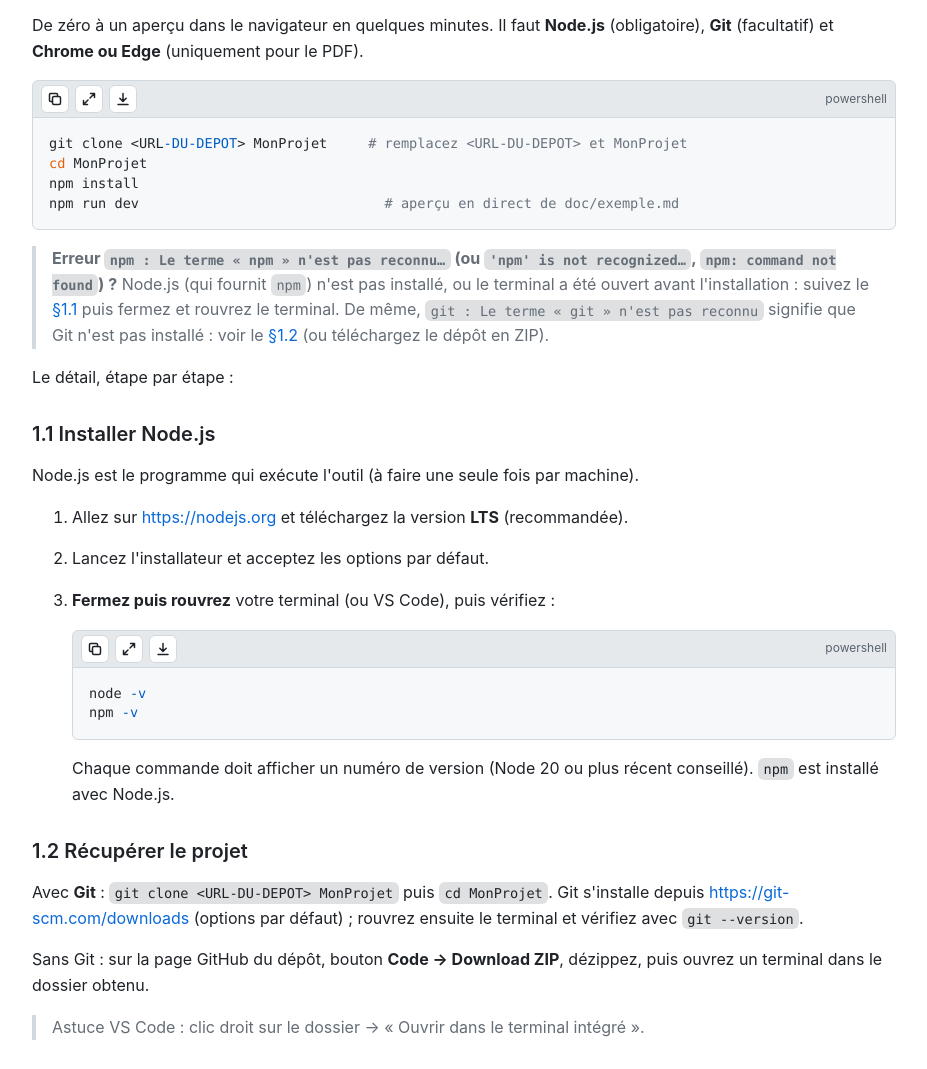
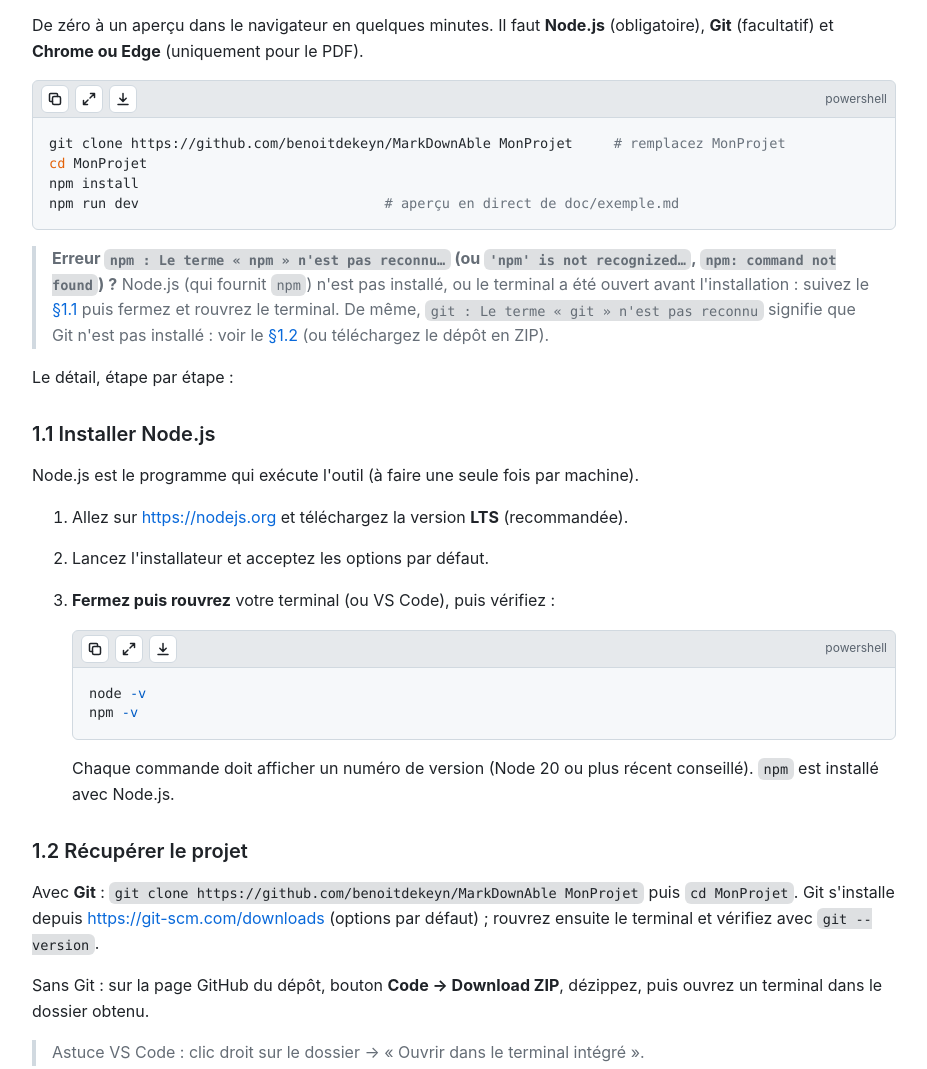
Before and after one commit to benoitdekeyn/MarkDownAble, a website: page README.html in a window 1280 px wide. Shown: the part 938-2007 px from the top of the page, without its empty margins (336-1263 px from the left). Drawn offline with Linux system fonts and the light colour scheme.

Commit message:
update Readme URL repo

```diff
--- a/README.html
+++ b/README.html
@@ -366,7 +366,7 @@ li.task-item { list-style: none; }
 <hr>
 <h2 id="1-démarrage-rapide">1. Démarrage rapide<a class="anchor" href="#1-démarrage-rapide" aria-label="Lien vers cette section">#</a></h2>
 <p>De zéro à un aperçu dans le navigateur en quelques minutes. Il faut <strong>Node.js</strong> (obligatoire), <strong>Git</strong> (facultatif) et <strong>Chrome ou Edge</strong> (uniquement pour le PDF).</p>
-<div class="code-block"><div class="code-frame" data-lang="powershell"><div class="code-bar"><div class="code-actions"><button class="copy-btn" type="button" title="Copier le code" aria-label="Copier le code"></button><button class="expand-btn" type="button" title="Agrandir le code" aria-label="Agrandir le code"></button><button class="download-btn" type="button" title="Télécharger le code" aria-label="Télécharger le code"></button></div><span class="code-lang">powershell</span></div><pre><code class="hljs language-powershell">git clone &lt;URL<span class="hljs-literal">-DU-DEPOT</span>&gt; MonProjet     <span class="hljs-comment"># remplacez &lt;URL-DU-DEPOT&gt; et MonProjet</span>
+<div class="code-block"><div class="code-frame" data-lang="powershell"><div class="code-bar"><div class="code-actions"><button class="copy-btn" type="button" title="Copier le code" aria-label="Copier le code"></button><button class="expand-btn" type="button" title="Agrandir le code" aria-label="Agrandir le code"></button><button class="download-btn" type="button" title="Télécharger le code" aria-label="Télécharger le code"></button></div><span class="code-lang">powershell</span></div><pre><code class="hljs language-powershell">git clone https://github.com/benoitdekeyn/MarkDownAble MonProjet     <span class="hljs-comment"># remplacez MonProjet</span>
 <span class="hljs-built_in">cd</span> MonProjet
 npm install
 npm run dev                              <span class="hljs-comment"># aperçu en direct de doc/exemple.md</span>
@@ -393,7 +393,7 @@ npm <span class="hljs-literal">-v</span>
 </li>
 </ol>
 <h3 id="12-récupérer-le-projet">1.2 Récupérer le projet<a class="anchor" href="#12-récupérer-le-projet" aria-label="Lien vers cette section">#</a></h3>
-<p>Avec <strong>Git</strong> : <code>git clone &lt;URL-DU-DEPOT&gt; MonProjet</code> puis <code>cd MonProjet</code>. Git s'installe depuis <a href="https://git-scm.com/downloads" target="_blank" rel="noopener noreferrer">https://git-scm.com/downloads</a> (options par défaut) ; rouvrez ensuite le terminal et vérifiez avec <code>git --version</code>.</p>
+<p>Avec <strong>Git</strong> : <code>git clone https://github.com/benoitdekeyn/MarkDownAble MonProjet</code> puis <code>cd MonProjet</code>. Git s'installe depuis <a href="https://git-scm.com/downloads" target="_blank" rel="noopener noreferrer">https://git-scm.com/downloads</a> (options par défaut) ; rouvrez ensuite le terminal et vérifiez avec <code>git --version</code>.</p>
 <p>Sans Git : sur la page GitHub du dépôt, bouton <strong>Code → Download ZIP</strong>, dézippez, puis ouvrez un terminal dans le dossier obtenu.</p>
 <blockquote>
 <p>Astuce VS Code : clic droit sur le dossier → « Ouvrir dans le terminal intégré ».</p>
@@ -417,7 +417,7 @@ npm run dev <span class="hljs-literal">--</span> MonDoc
 <h3 id="16-pour-le-pdf--chrome-ou-edge">1.6 Pour le PDF : Chrome ou Edge<a class="anchor" href="#16-pour-le-pdf--chrome-ou-edge" aria-label="Lien vers cette section">#</a></h3>
 <p>L'export PDF utilise le navigateur déjà installé sur la machine (Google Chrome ou Microsoft Edge, détecté automatiquement). Rien à télécharger de plus ; si la détection échoue, indiquez son chemin avec <code>pdf.browser</code> (§5.6).</p>
 <h3 id="17-un-projet-à-vous-sans-lien-avec-ce-dépôt-facultatif">1.7 Un projet à vous, sans lien avec ce dépôt (facultatif)<a class="anchor" href="#17-un-projet-à-vous-sans-lien-avec-ce-dépôt-facultatif" aria-label="Lien vers cette section">#</a></h3>
-<p>Après le clone, supprimez le dossier <code>.git</code> (<code>Remove-Item -Recurse -Force .git</code> sous PowerShell) puis faites <code>git init</code>. Pour recevoir plus tard les améliorations de l'outil, gardez plutôt le dépôt d'origine comme remote (<code>git remote add outil &lt;URL&gt;</code> puis <code>git pull outil main</code>) et ne modifiez pas <code>scripts/</code>.</p>
+<p>Après le clone, supprimez le dossier <code>.git</code> (<code>Remove-Item -Recurse -Force .git</code> sous PowerShell) puis faites <code>git init</code>. Pour recevoir plus tard les améliorations de l'outil, gardez plutôt le dépôt d'origine comme remote (<code>git remote add outil https://github.com/benoitdekeyn/MarkDownAble</code> puis <code>git pull outil main</code>) et ne modifiez pas <code>scripts/</code>.</p>
 <hr>
 <h2 id="2-utilisation-au-quotidien">2. Utilisation au quotidien<a class="anchor" href="#2-utilisation-au-quotidien" aria-label="Lien vers cette section">#</a></h2>
 <p>Toutes les commandes se lancent depuis le terminal, dans ce dossier.</p>
```
Also changed, not shown: README.md, 2 other files.
